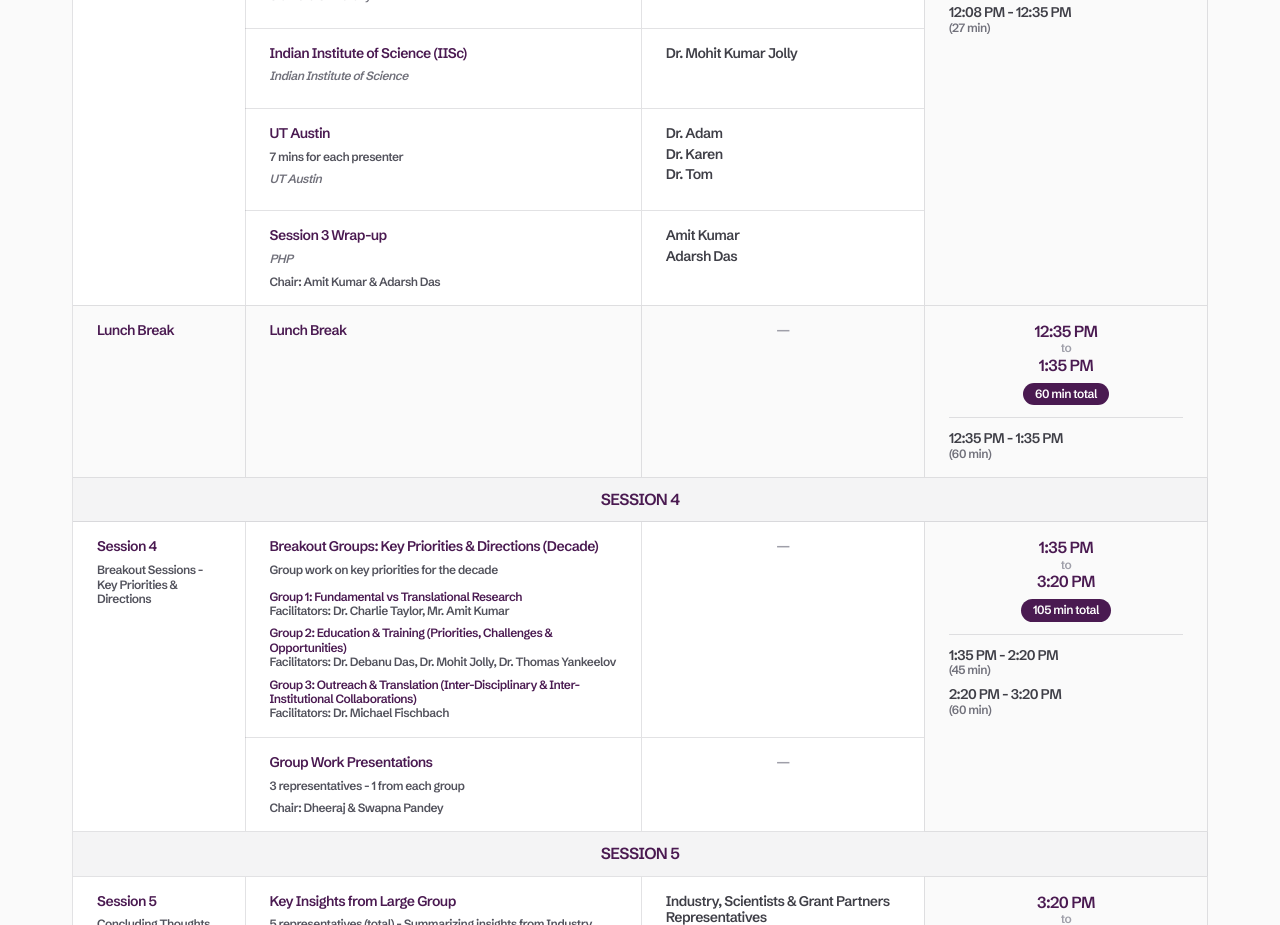
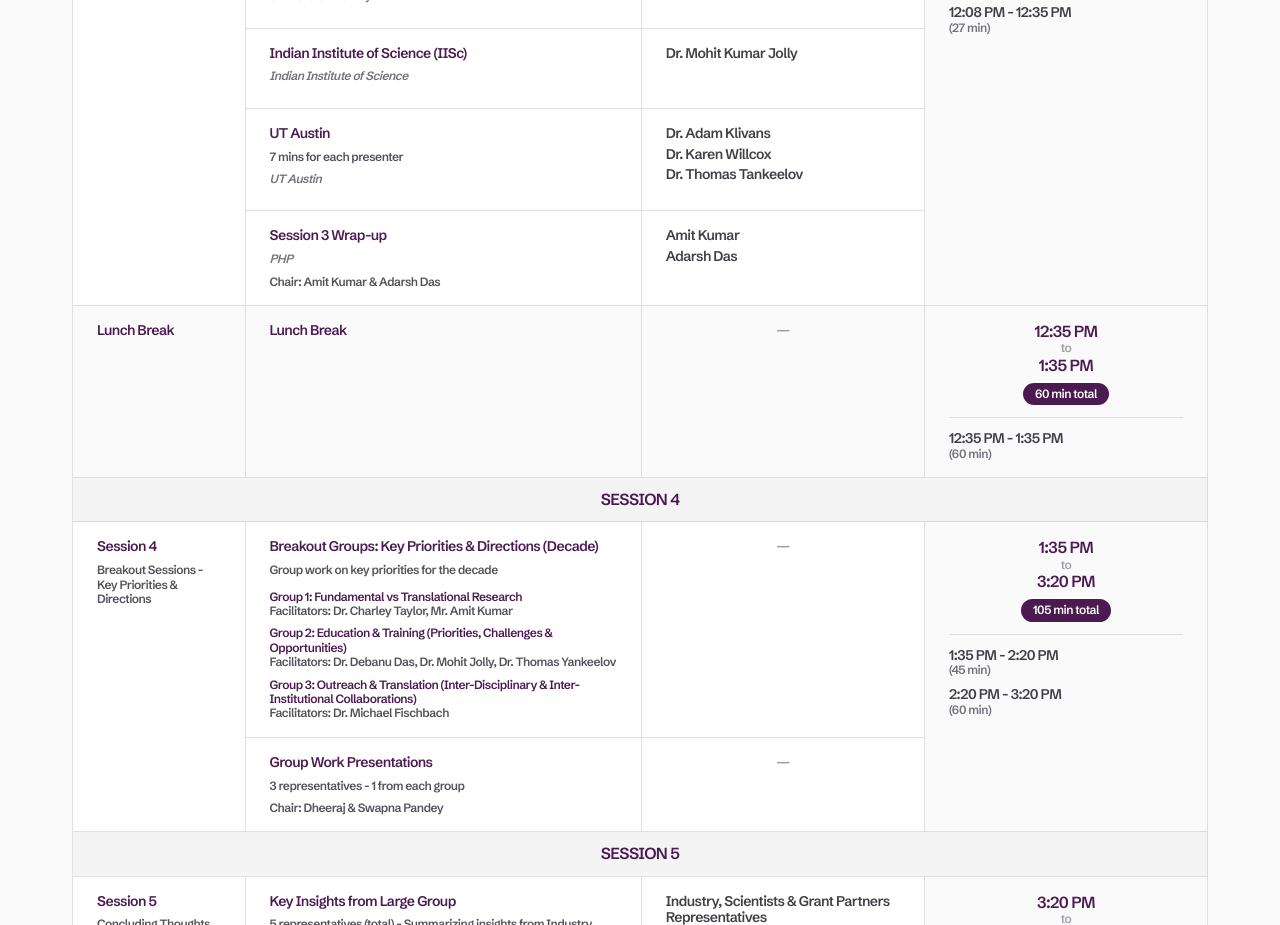
Before and after one commit to param-hansa-tech/php---www-old, a Next.js app: page /qxbio in a window 1280 px wide. Shown: the part 3760-4685 px from the top of the page. Built offline with nearby package versions, Linux system fonts and the light colour scheme.

Commit message:
fixes : speaker names

```diff
--- a/src/content/qxbio.ts
+++ b/src/content/qxbio.ts
@@ -363,7 +363,7 @@ export const QXBIO_SESSIONS: QxbioSession[] = [
     startTime: "11:47 AM",
     endTime: "12:08 PM",
     title: "UT Austin",
-    speakers: ["Dr. Adam", "Dr. Karen", "Dr. Tom"],
+    speakers: ["Dr. Adam Klivans", "Dr. Karen Willcox", "Dr. Thomas Tankeelov"],
     institution: "UT Austin",
     duration: "21 min",
     type: "talk",
@@ -420,7 +420,7 @@ export const QXBIO_SESSIONS: QxbioSession[] = [
     breakoutGroups: [
       {
         name: "Group 1: Fundamental vs Translational Research",
-        facilitators: ["Dr. Charlie Taylor", "Mr. Amit Kumar"]
+        facilitators: ["Dr. Charley Taylor", "Mr. Amit Kumar"]
       },
       {
         name: "Group 2: Education & Training (Priorities, Challenges & Opportunities)",
```
